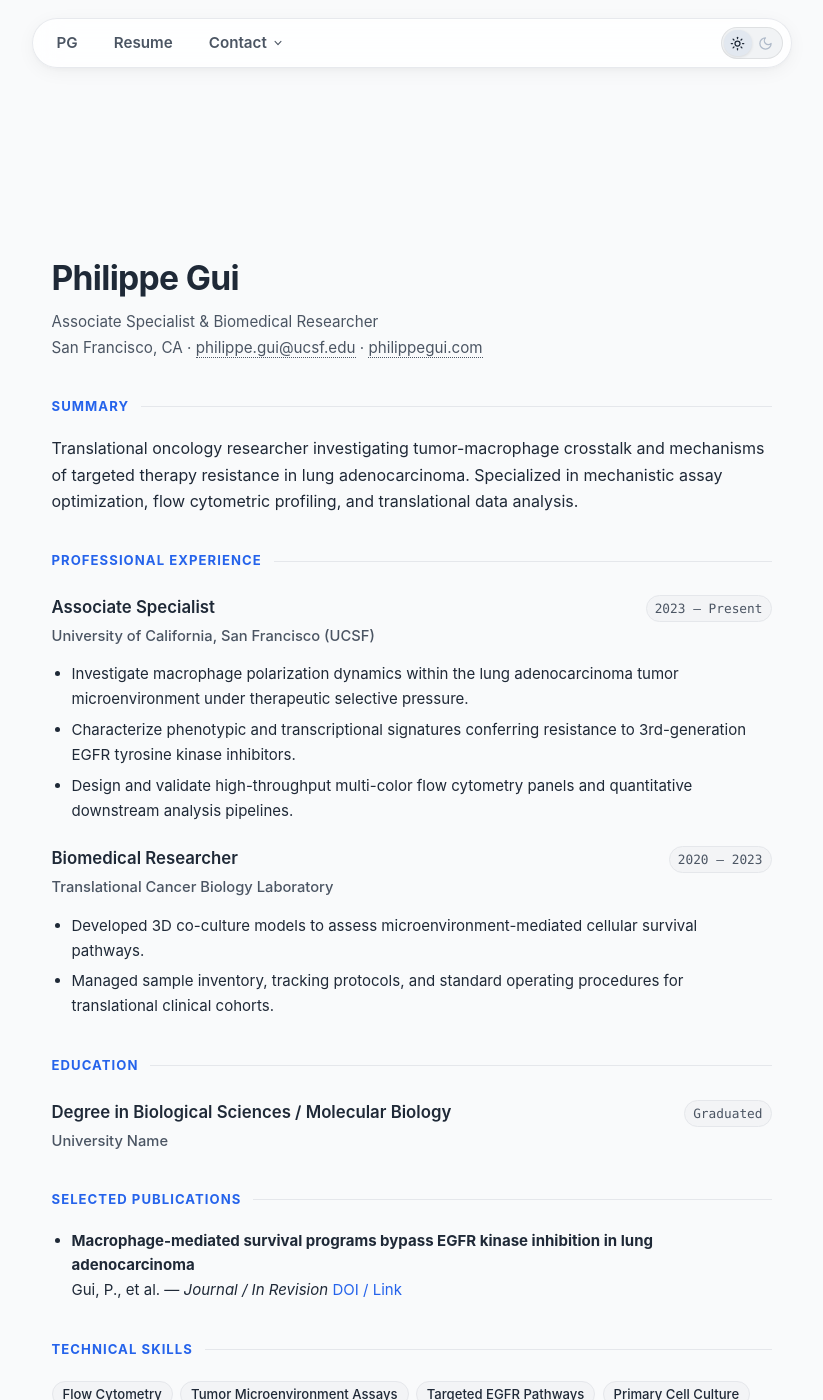
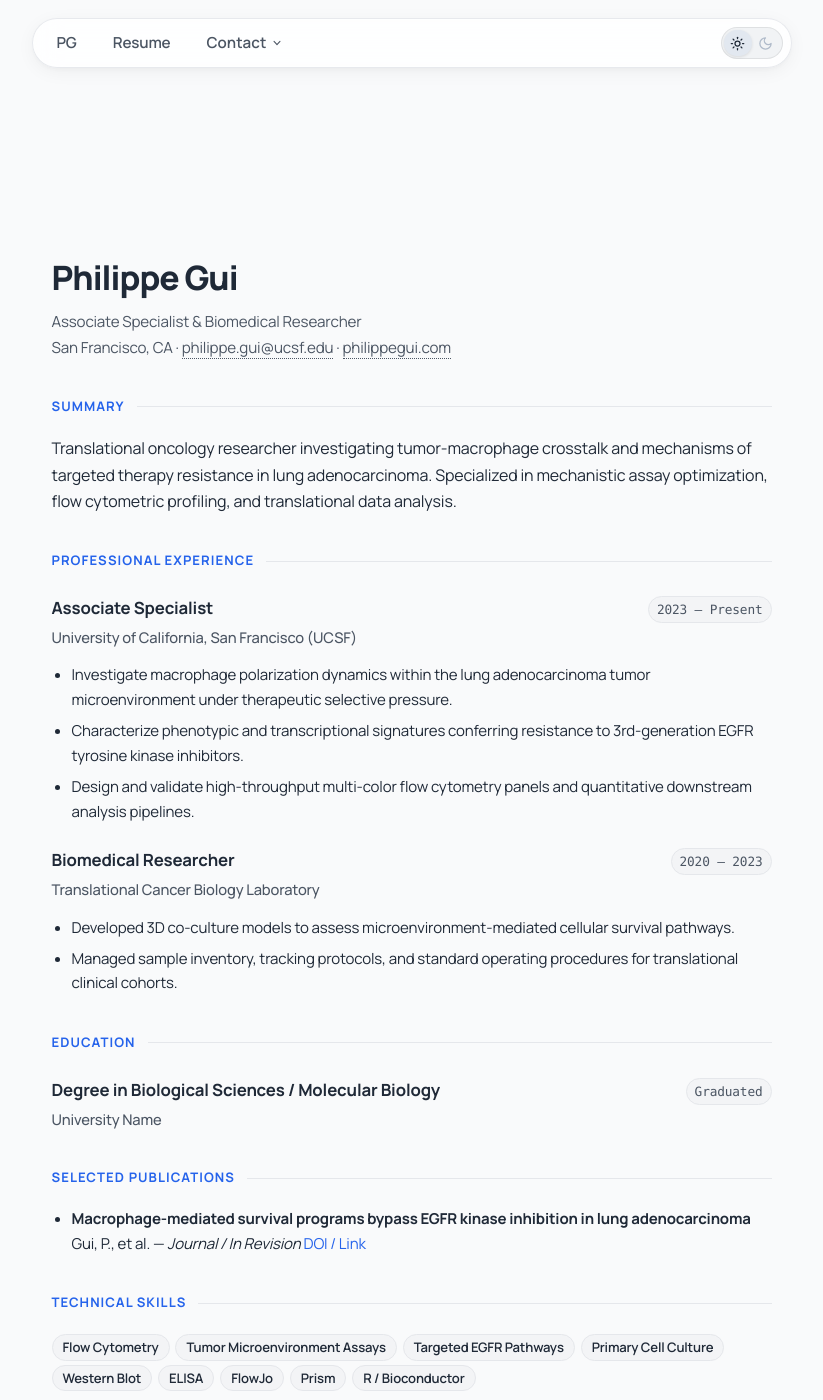
Before and after one commit to philippegui/website, a Jekyll site: the page built from resume.md, in a window 1280 px wide and 1400 px high. Shown: the whole window, without its empty margins (221-1044 px from the left). Built offline with Jekyll 4.4.1, drawn with Linux system fonts in a browser that asks for light colours.

Commit message:
Switch primary font family to Google Font Manrope

```diff
--- a/_layouts/default.html
+++ b/_layouts/default.html
@@ -4,6 +4,11 @@
   <meta charset="UTF-8">
   <meta name="viewport" content="width=device-width, initial-scale=1.0">
   <title>{{ page.title | default: "Philippe Gui" }}</title>
+
+  <!-- Preconnect and Load Google Font: Manrope -->
+  <link rel="preconnect" href="https://fonts.googleapis.com">
+  <link rel="preconnect" href="https://fonts.gstatic.com" crossorigin>
+  <link href="https://fonts.googleapis.com/css2?family=Manrope:wght@400;500;600;700;800&display=swap" rel="stylesheet">
 
   <!-- Prevent theme flicker on page load -->
   <script>
@@ -54,13 +59,14 @@
     * { box-sizing: border-box; margin: 0; padding: 0; }
 
     body {
-      font-family: -apple-system, BlinkMacSystemFont, "Segoe UI", Roboto, Helvetica, Arial, sans-serif;
+      font-family: 'Manrope', -apple-system, BlinkMacSystemFont, "Segoe UI", Roboto, Helvetica, Arial, sans-serif;
       line-height: 1.6;
       color: var(--text);
       background-color: var(--bg);
       padding: 0;
       margin: 0;
       transition: background-color 0.2s ease, color 0.2s ease;
+      letter-spacing: -0.01em;
     }
 
     /* --- Floating Frosted Sticky Navigation Bar --- */
@@ -103,6 +109,7 @@
     .nav-bar a {
       color: var(--muted);
       text-decoration: none;
+      font-family: inherit;
       font-weight: 600;
       font-size: 0.95rem;
       padding: 6px 10px;
@@ -324,9 +331,9 @@
     /* Top Name & Title (h1) */
     .content-area h1 {
       font-size: 2.1rem;
-      font-weight: 700;
+      font-weight: 800;
       color: var(--text);
-      letter-spacing: -0.02em;
+      letter-spacing: -0.03em;
       margin-bottom: 4px;
     }
 
@@ -379,7 +386,7 @@
       flex-wrap: wrap;
       gap: 8px;
       font-size: 1.05rem;
-      font-weight: 600;
+      font-weight: 700;
       color: var(--text);
       margin-top: 22px;
       margin-bottom: 2px;
@@ -436,9 +443,9 @@
     .content-area li code,
     .content-area p code {
       display: inline-block;
-      font-family: inherit;
+      font-family: 'Manrope', sans-serif;
       font-size: 0.82rem;
-      font-weight: 500;
+      font-weight: 600;
       color: var(--text);
       background: var(--tag-bg);
       border: 1px solid var(--border);
```
